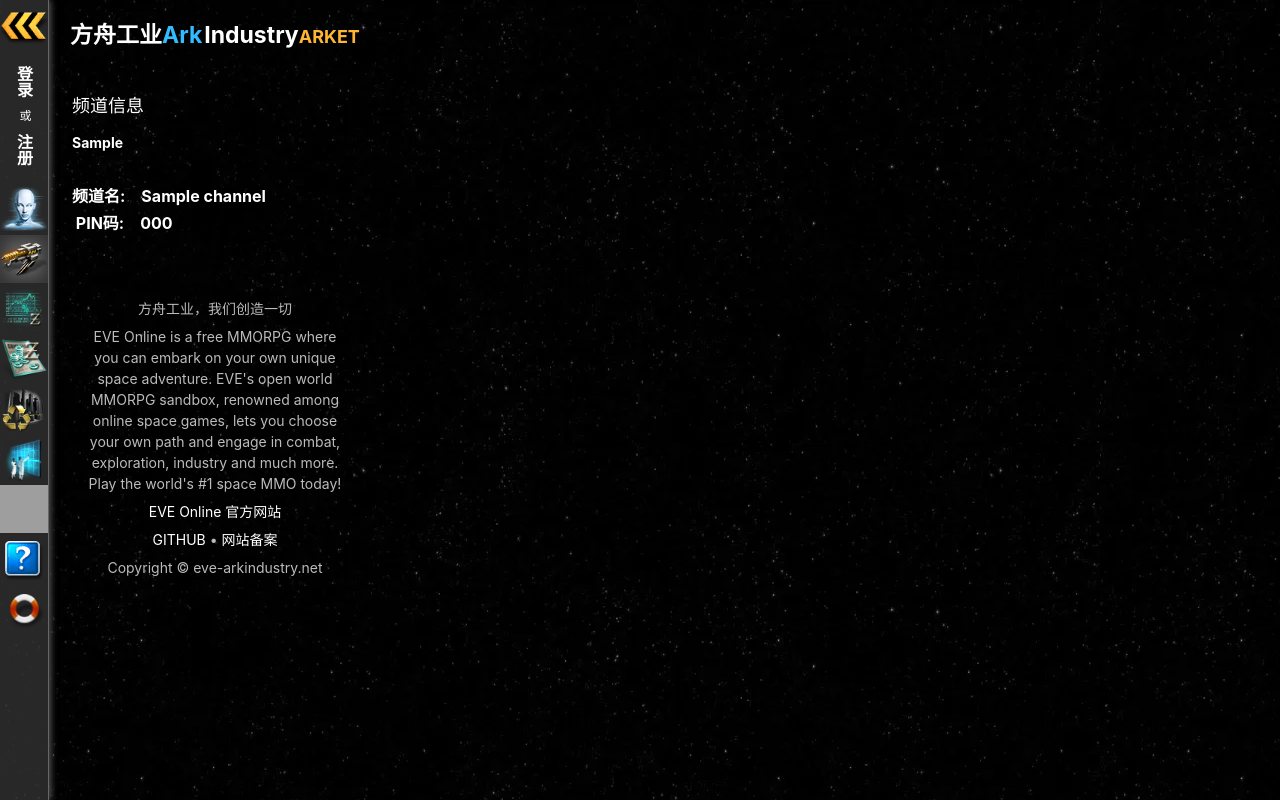
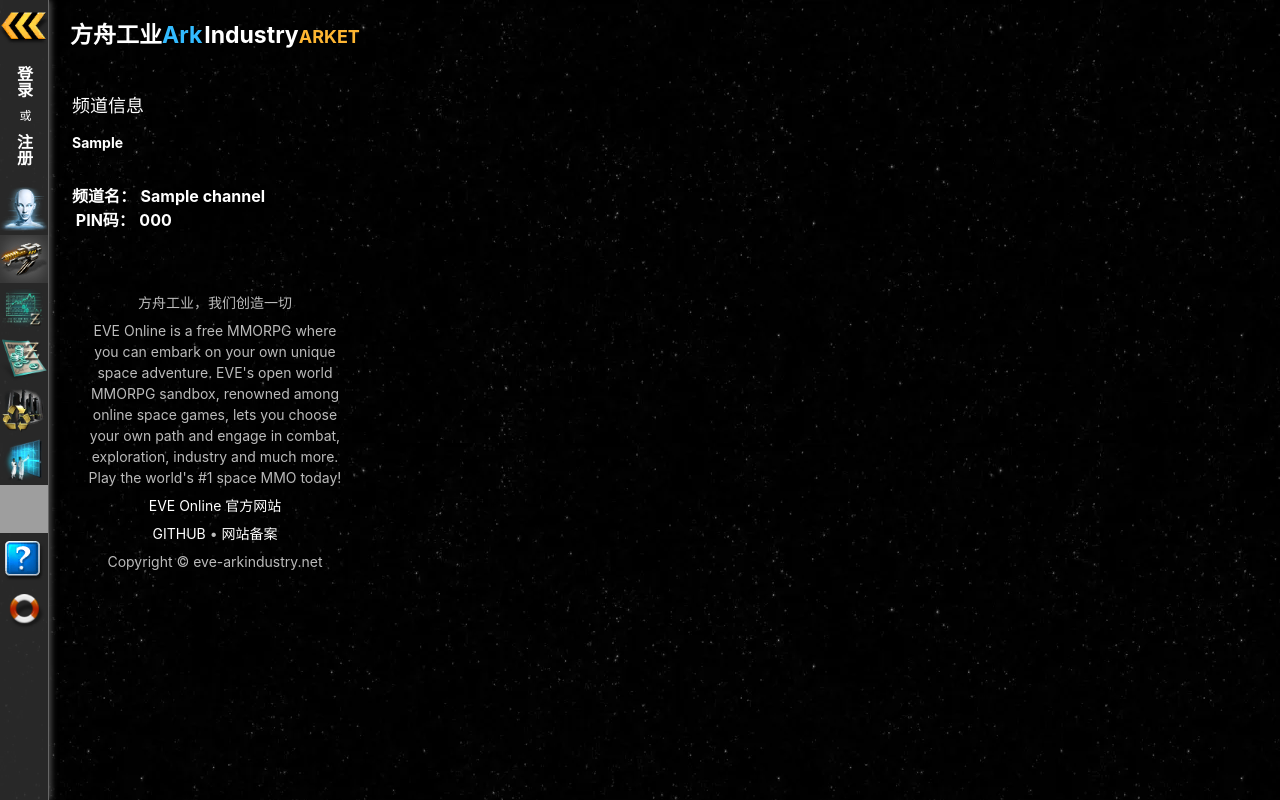
Before and after one commit to jamesvlee/arkindustry, a Python web app: template arkindustry/templates/mining/channel_code.html in a window 1280 px wide. Run offline with Jinja, Linux system fonts and the light colour scheme; the template is opened without the code that fills it: most values are stand-ins (such as "Sample title", 1, 10 or a date in 2020); style sheets or scripts are compiled from the project's sources; some libraries are stand-ins or nearby versions; grey boxes are pictures that could not be loaded.

Commit message:
layout fix

```diff
--- a/arkindustry/static/channel_code.less
+++ b/arkindustry/static/channel_code.less
@@ -13,14 +13,8 @@
     font-weight: bold;
   }
 }
-
-.channel_code span {
+.labels, .values {
+  color: @space-white;
+  font-weight: bold;
   font-size: @space-m-font-size;
-  font-weight: bold;
-  margin-bottom: 3px;
 }
-
-.name, .code {
-  /*color: @space-blue;*/
-  color: @space-white;
-}
--- a/arkindustry/templates/mining/channel_code.html
+++ b/arkindustry/templates/mining/channel_code.html
@@ -19,9 +19,16 @@
   <span>请将以下信息复制给您要添加的频道成员</span>
   {% endif %}
 </div>
-<div class="channel_code">
-  <span class="blocked">频道名:&emsp;<span class="name">{{ channel.name }}</span></span>
-  <br>
-  <span class="blocked">&nbsp;PIN码:&emsp;<span class="code">{{ channel.code }}</span></span>
+<div>
+  <ul>
+    <li>
+      <span class="labels">频道名：</span>
+      <span class="values">{{ channel.name }}</span>
+    </li>
+    <li>
+      <span class="labels">&nbsp;PIN码：</span>
+      <span class="values">{{ channel.code }}</span>
+    </li>
+  </ul>
 </div>
 {% endblock %}
```
